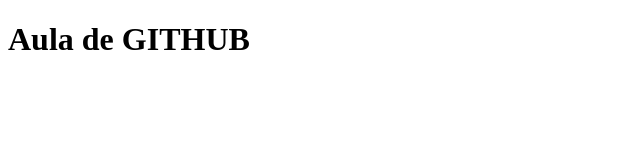
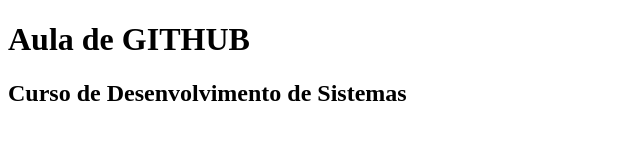
Before and after one commit to henryyaa/aula-PAM-I-div1, a plain HTML site: page index.html in a window 1280 px wide. Shown: the whole page, without its empty margins (0-640 px from the left). Drawn offline with Linux system fonts and the light colour scheme.

Commit message:
h2 adicionado

```diff
--- a/index.html
+++ b/index.html
@@ -7,6 +7,7 @@
 </head>
 <body>
     <h1>Aula de GITHUB</h1>
+    <h2>Curso de Desenvolvimento de Sistemas</h2>
 
 </body>
 </html>
```
